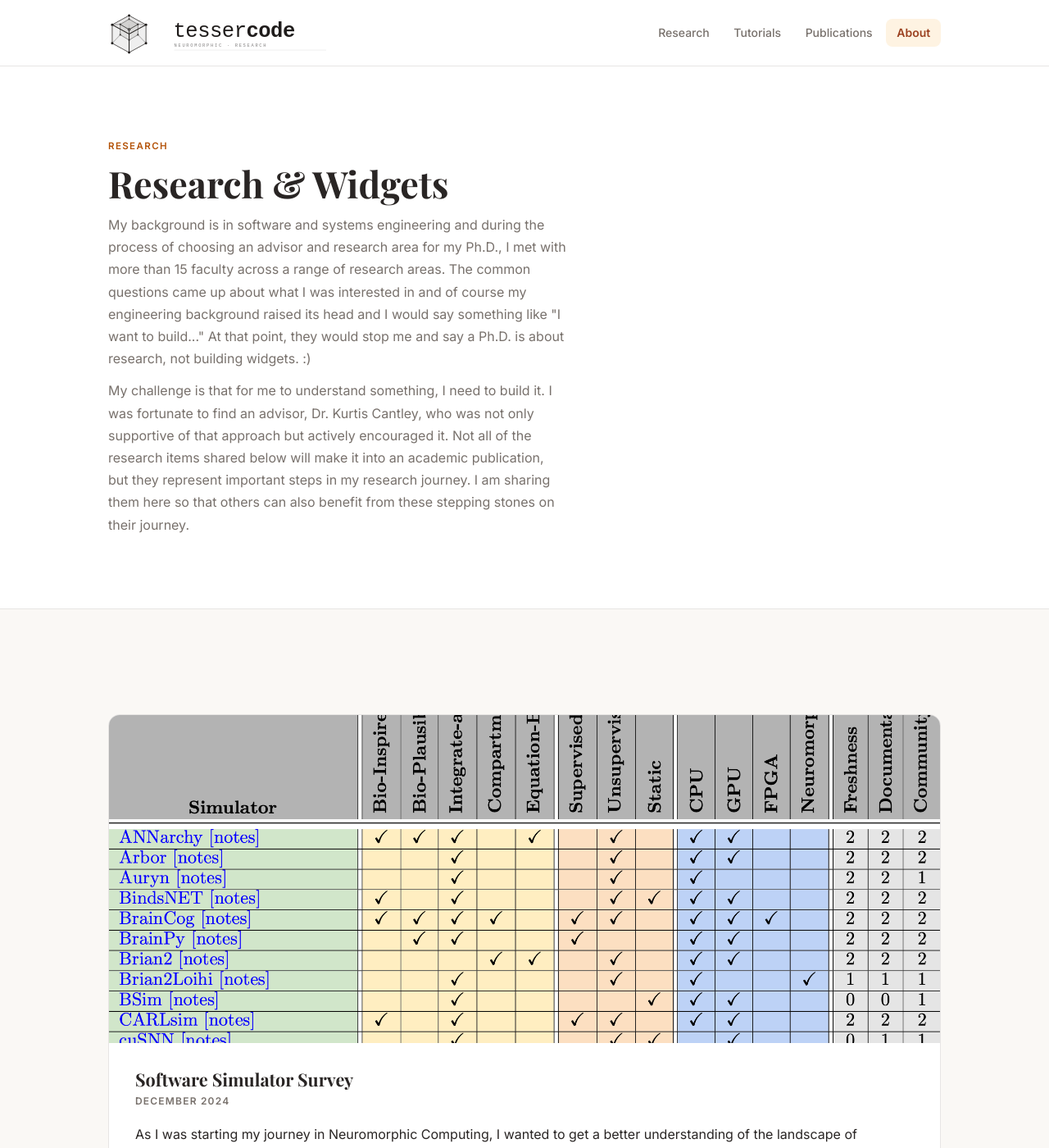
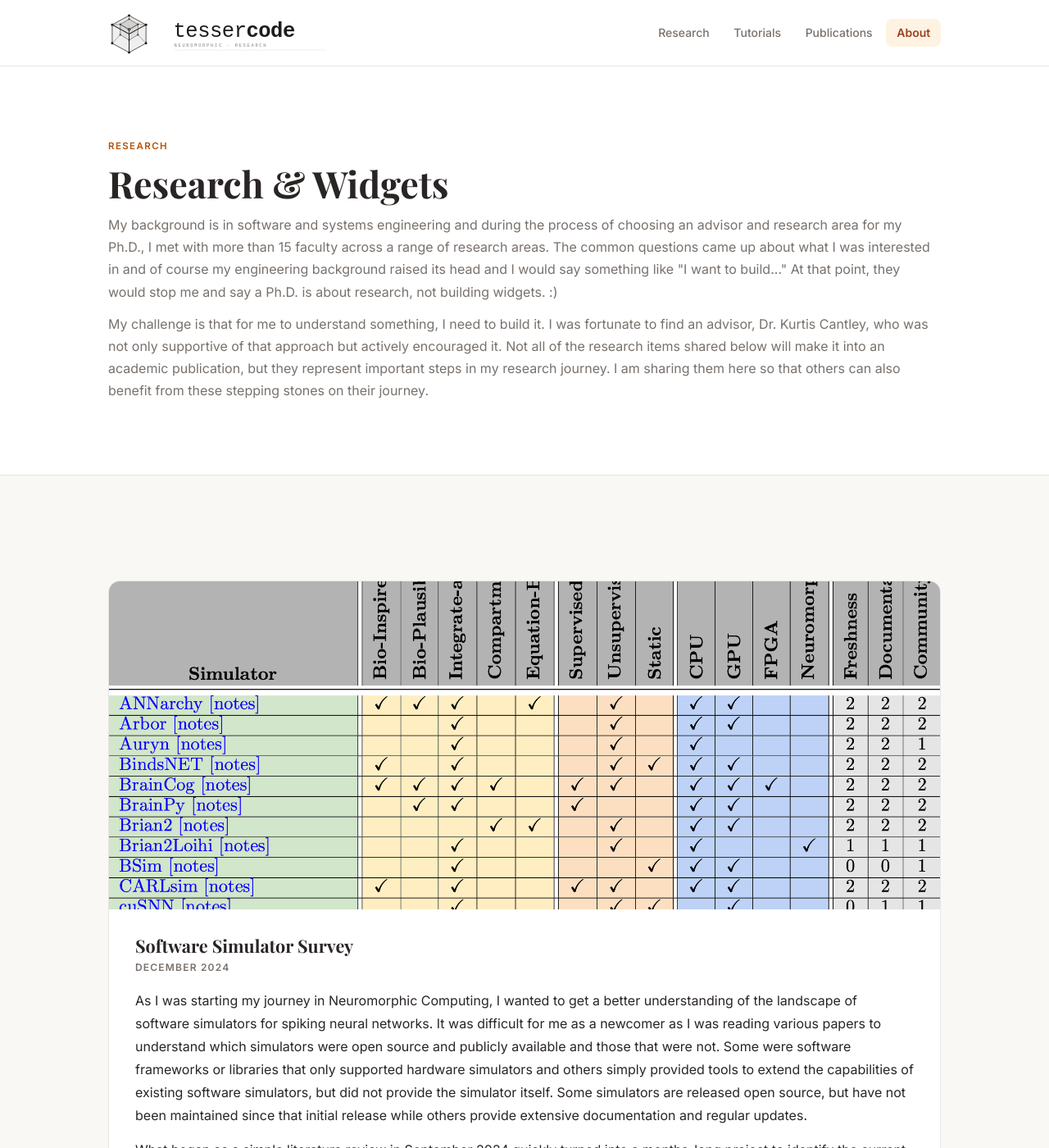
Before and after one commit to tessercode/tessercode.github.io, a Jekyll site: the page built from research/index.html, in a window 1280 px wide and 1400 px high. Shown: the whole window at 82% size. Built offline with Jekyll 4.4.1, drawn with Linux system fonts in a browser that asks for light colours.

Commit message:
fixed section with for reasearch header.

```diff
--- a/assets/css/style.css
+++ b/assets/css/style.css
@@ -528,6 +528,10 @@ a:hover {
   margin-bottom: 0;
 }
 
+.page-header .section-intro {
+  max-width: none;
+}
+
 /* ============================================================
    RESEARCH PAGE
    ============================================================ */
```
